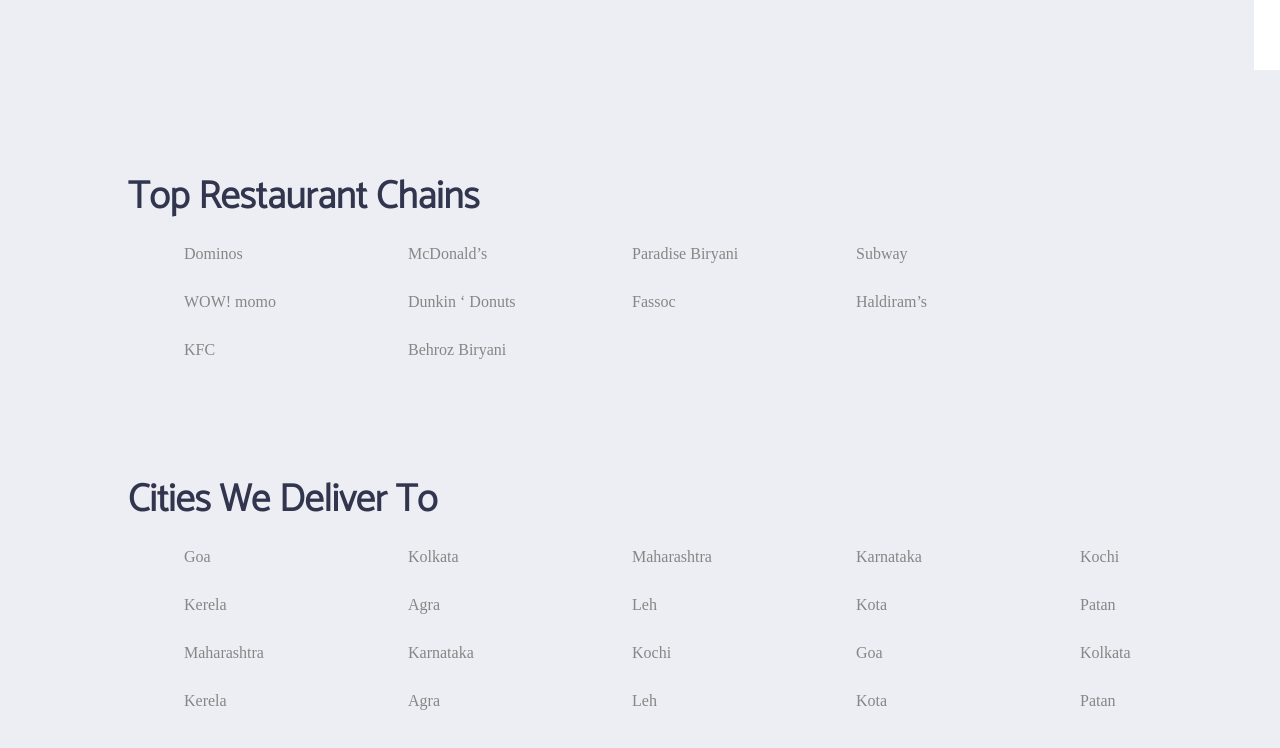
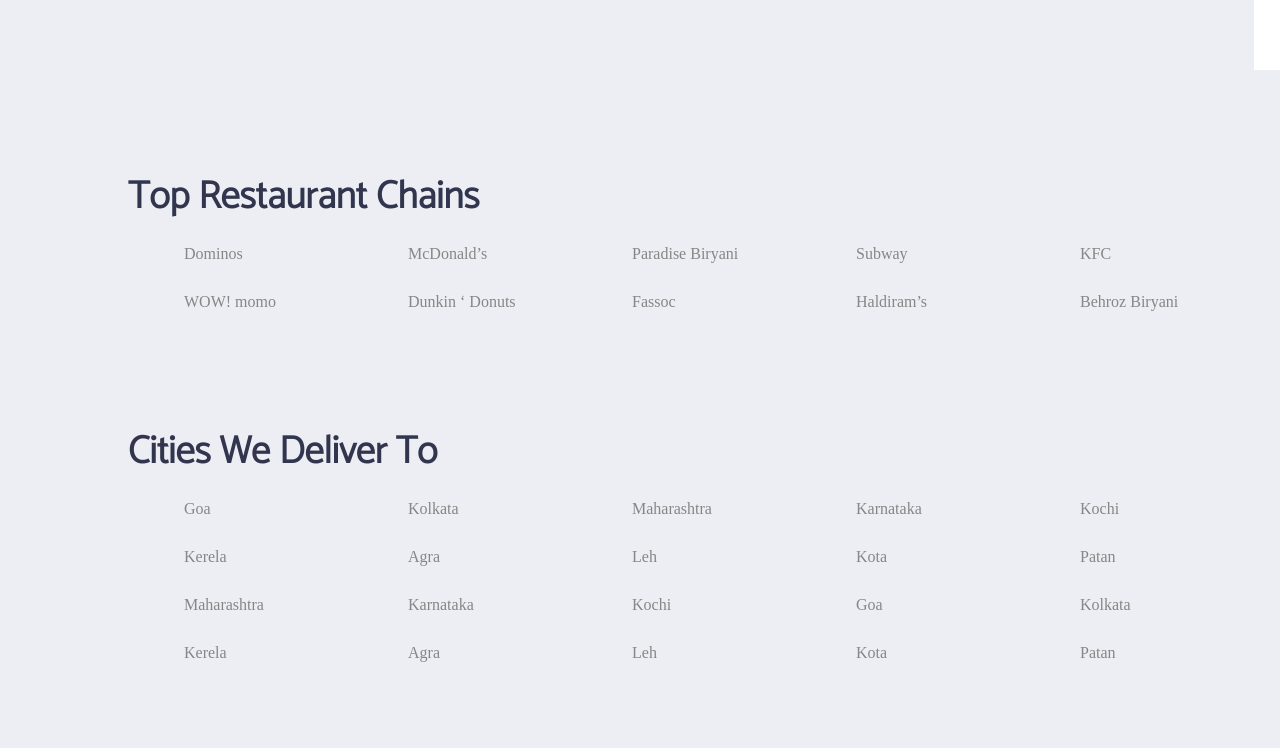
Before and after one commit to AndrickSilva/Cloud-kitchen, a website: page index.html in a window 1280 px wide. Shown: the part 1622-2370 px from the top of the page. Drawn offline with nearby package versions, Linux system fonts and the light colour scheme.

Commit message:
fixed resturant section

```diff
--- a/index.html
+++ b/index.html
@@ -103,6 +103,7 @@
                     <span>McDonald’s</span>
                     <span>Paradise Biryani</span>
                     <span>Subway</span>
+                    <span>KFC</span>
                 </div>
                 <div class="menu">
 
@@ -110,11 +111,6 @@
                     <span>Dunkin ‘ Donuts</span>
                     <span>Fassoc</span>
                     <span>Haldiram’s</span>
-                </div>
-
-                <div class="menu">
-
-                    <span>KFC</span>
                     <span>Behroz Biryani</span>
                 </div>
             </div>
```
